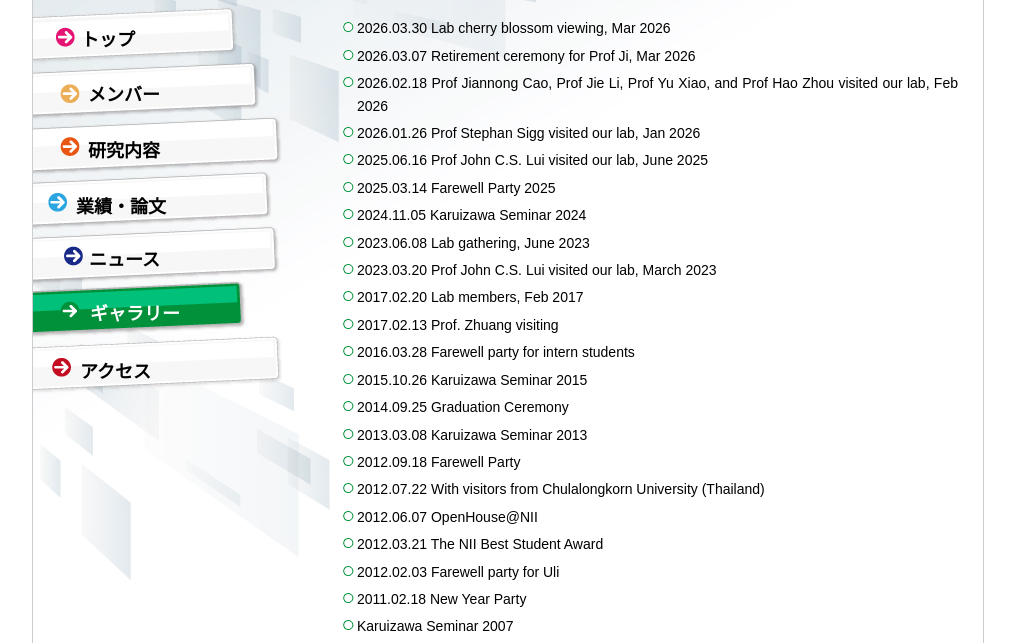
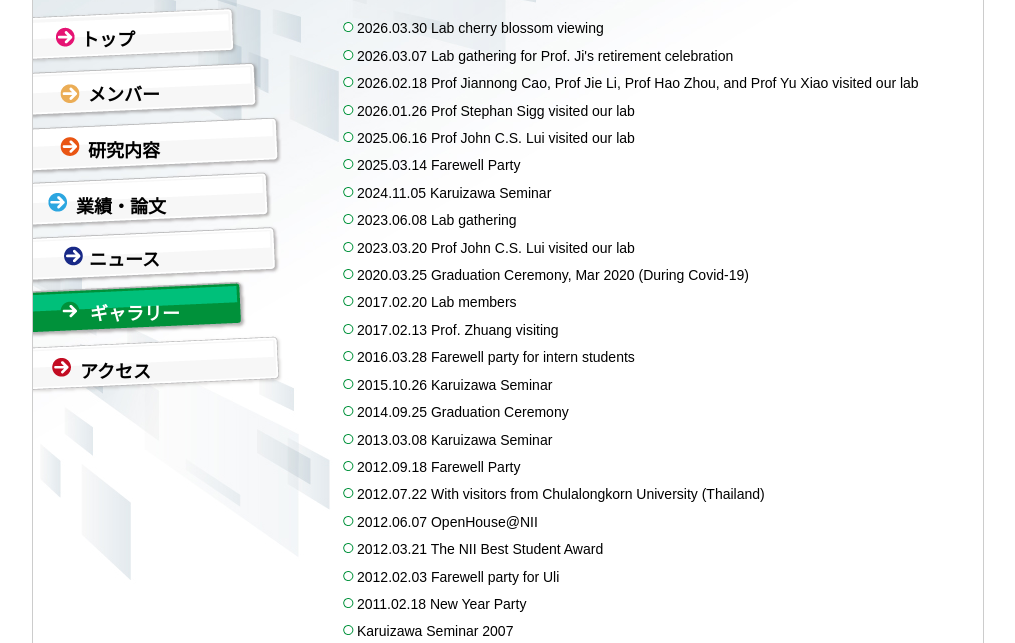
Before and after one commit to klab-nii/klab-nii.github.io, a plain HTML site: page jp/gallery.html in a window 1280 px wide. Shown: the part 150-793 px from the top of the page, without its empty margins (132-1147 px from the left). Drawn offline with Linux system fonts and the light colour scheme.

Commit message:
Update 20260405

```diff
--- a/jp/gallery.html
+++ b/jp/gallery.html
@@ -144,21 +144,22 @@
 
 <!-- news menu -->
 <ul class="menu">
-    <li class="toTop3"><a href="gallery.html#group22">2026.03.30 Lab cherry blossom viewing, Mar 2026</a></li>
-    <li class="toTop3"><a href="gallery.html#group21">2026.03.07 Retirement ceremony for Prof Ji, Mar 2026</a></li>
-    <li class="toTop3"><a href="gallery.html#group20">2026.02.18 Prof Jiannong Cao, Prof Jie Li, Prof Yu Xiao, and Prof Hao Zhou visited our lab, Feb 2026</a></li>
-    <li class="toTop3"><a href="gallery.html#group19">2026.01.26 Prof Stephan Sigg visited our lab, Jan 2026</a></li>
-    <li class="toTop3"><a href="gallery.html#group18">2025.06.16 Prof John C.S. Lui visited our lab, June 2025</a></li>
-    <li class="toTop3"><a href="gallery.html#group17">2025.03.14 Farewell Party 2025</a></li>
-    <li class="toTop3"><a href="gallery.html#group16">2024.11.05 Karuizawa Seminar 2024</a></li>
-    <li class="toTop3"><a href="gallery.html#group15">2023.06.08 Lab gathering, June 2023</a></li>
-    <li class="toTop3"><a href="gallery.html#group14">2023.03.20 Prof John C.S. Lui visited our lab, March 2023</a></li>
-    <li class="toTop3"><a href="gallery.html#group13">2017.02.20 Lab members, Feb 2017</a></li>
+    <li class="toTop3"><a href="gallery.html#group23">2026.03.30 Lab cherry blossom viewing</a></li>
+    <li class="toTop3"><a href="gallery.html#group22">2026.03.07 Lab gathering for Prof. Ji's retirement celebration</a></li>
+    <li class="toTop3"><a href="gallery.html#group21">2026.02.18 Prof Jiannong Cao, Prof Jie Li, Prof Hao Zhou, and Prof Yu Xiao visited our lab</a></li>
+    <li class="toTop3"><a href="gallery.html#group20">2026.01.26 Prof Stephan Sigg visited our lab</a></li>
+    <li class="toTop3"><a href="gallery.html#group19">2025.06.16 Prof John C.S. Lui visited our lab</a></li>
+    <li class="toTop3"><a href="gallery.html#group18">2025.03.14 Farewell Party</a></li>
+    <li class="toTop3"><a href="gallery.html#group17">2024.11.05 Karuizawa Seminar</a></li>
+    <li class="toTop3"><a href="gallery.html#group16">2023.06.08 Lab gathering</a></li>
+    <li class="toTop3"><a href="gallery.html#group15">2023.03.20 Prof John C.S. Lui visited our lab</a></li>
+    <li class="toTop3"><a href="gallery.html#group14">2020.03.25 Graduation Ceremony, Mar 2020 (During Covid-19)</a></li>
+    <li class="toTop3"><a href="gallery.html#group13">2017.02.20 Lab members</a></li>
     <li class="toTop3"><a href="gallery.html#group12">2017.02.13 Prof. Zhuang visiting</a></li>
     <li class="toTop3"><a href="gallery.html#group11">2016.03.28 Farewell party for intern students</a></li>
-    <li class="toTop3"><a href="gallery.html#group10">2015.10.26 Karuizawa Seminar 2015</a></li>
+    <li class="toTop3"><a href="gallery.html#group10">2015.10.26 Karuizawa Seminar</a></li>
     <li class="toTop3"><a href="gallery.html#group9">2014.09.25 Graduation Ceremony</a></li>
-    <li class="toTop3"><a href="gallery.html#group7">2013.03.08 Karuizawa Seminar 2013</a></li>
+    <li class="toTop3"><a href="gallery.html#group7">2013.03.08 Karuizawa Seminar</a></li>
     <li class="toTop3"><a href="gallery.html#group6">2012.09.18 Farewell Party</a></li>
     <li class="toTop3"><a href="gallery.html#group5">2012.07.22 With visitors from Chulalongkorn University (Thailand)</a></li>
     <li class="toTop3"><a href="gallery.html#group4">2012.06.07 OpenHouse@NII</a></li>
@@ -172,7 +173,7 @@
 <!-- フォトギャラリー写真エリア -->
 <div id="photos">
 
-    <h2 id="group22">Lab cherry blossom viewing, Mar 2026</h2>
+    <h2 id="group23">Lab cherry blossom viewing, Mar 2026</h2>
     <a href="../static/img/gallery/flower_viewing_1.jpg" rel="lightbox[CategoryA]" title="Lab cherry blossom viewing, Mar 2026"><img
             src="../static/img/gallery/flower_viewing_1.jpg"/></a>
     <a href="../static/img/gallery/flower_viewing_2.jpg" rel="lightbox[CategoryA]" title="Lab cherry blossom viewing, Mar 2026"><img
@@ -182,18 +183,18 @@
                                                   alt="page top"/></a></div>
     <!-- //pagetop -->
 
-    <h2 id="group21">Retirement ceremony for Prof Ji, Mar 2026</h2>
-    <a href="../static/img/gallery/retirement_1.jpg" rel="lightbox[CategoryA]" title="Retirement ceremony for Prof Ji, Mar 2026"><img
+    <h2 id="group22">Lab gathering for Prof. Ji's retirement celebration, Mar 2026</h2>
+    <a href="../static/img/gallery/retirement_1.jpg" rel="lightbox[CategoryA]" title="Lab gathering for Prof. Ji's retirement celebration, Mar 2026"><img
             src="../static/img/gallery/retirement_1.jpg"/></a>
-    <a href="../static/img/gallery/retirement_2.jpg" rel="lightbox[CategoryA]" title="Retirement ceremony for Prof Ji, Mar 2026"><img
+    <a href="../static/img/gallery/retirement_2.jpg" rel="lightbox[CategoryA]" title="Lab gathering for Prof. Ji's retirement celebration, Mar 2026"><img
             src="../static/img/gallery/retirement_2.jpg"/></a>
     <!-- pagetop -->
     <div class="toTop2"><a href="gallery.html#container"><img src="../static/img/common/page_top2.gif" width="80" height="15"
                                                   alt="page top"/></a></div>
     <!-- //pagetop -->
 
-    <h2 id="group20">Prof Jiannong Cao, Prof Jie Li, Prof Yu Xiao, and Prof Hao Zhou visited our lab, Feb 2026</h2>
-    <a href="../static/img/gallery/20260218.jpg" rel="lightbox[CategoryA]" title="Prof Jiannong Cao, Prof Jie Li, Prof Yu Xiao, and Prof Hao Zhou visited our lab, Feb 2026"><img
+    <h2 id="group21">Prof Jiannong Cao, Prof Jie Li, Prof Hao Zhou, and Prof Yu Xiao visited our lab, Feb 2026</h2>
+    <a href="../static/img/gallery/20260218.jpg" rel="lightbox[CategoryA]" title="Prof Jiannong Cao, Prof Jie Li, Prof Hao Zhou, and Prof Yu Xiao visited our lab, Feb 2026"><img
             src="../static/img/gallery/20260218.jpg"/></a>
 
     <!-- pagetop -->
@@ -201,7 +202,7 @@
                                                   alt="page top"/></a></div>
     <!-- //pagetop -->
 
-    <h2 id="group19">Prof Stephan Sigg visited our lab, Jan 2026</h2>
+    <h2 id="group20">Prof Stephan Sigg visited our lab, Jan 2026</h2>
     <a href="../static/img/gallery/20260126.jpg" rel="lightbox[CategoryA]" title="Prof Stephan Sigg visited our lab, Jan 2026"><img
             src="../static/img/gallery/20260126.jpg"/></a>
 
@@ -210,7 +211,7 @@
                                                   alt="page top"/></a></div>
     <!-- //pagetop -->
 
-    <h2 id="group18">Prof John C.S. Lui visited our lab, June 2025</h2>
+    <h2 id="group19">Prof John C.S. Lui visited our lab, June 2025</h2>
     <a href="../static/img/gallery/20250616.jpg" rel="lightbox[CategoryA]" title="Prof John C.S. Lui visited our lab, June 2025"><img
             src="../static/img/gallery/20250616.jpg"/></a>
 
@@ -220,7 +221,7 @@
     <!-- //pagetop -->
 
 
-    <h2 id="group17">Farewell Party 2025</h2>
+    <h2 id="group18">Farewell Party 2025</h2>
     <a href="../static/img/gallery/farewell_party_2025_1.jpg" data-lightbox="group17" title="Farewell Party 2025"><img
         src="../static/img/gallery/farewell_party_2025_1.jpg"/></a>
 
@@ -229,7 +230,7 @@
         alt="page top"/></a></div>
     <!-- //pagetop -->
 
-    <h2 id="group16">Karuizawa Seminar 2024</h2>
+    <h2 id="group17">Karuizawa Seminar 2024</h2>
     <a href="../static/img/gallery/Karuizawa_Seminar_2024_01.jpg" data-lightbox="group16" title="Karuizawa Seminar 2024"><img
             src="../static/img/gallery/Karuizawa_Seminar_2024_01.jpg"/></a>
     <a href="../static/img/gallery/Karuizawa_Seminar_2024_02.jpg" data-lightbox="group16" title="Karuizawa Seminar 2024"><img
@@ -243,18 +244,19 @@
     <div class="toTop2"><a href="gallery.html#container"><img src="../static/img/common/page_top2.gif" width="80" height="15"
                                                   alt="page top"/></a></div>
     <!-- //pagetop -->
-    <h2 id="group15">Lab gathering, June 2023</h2>
+    <h2 id="group16">Lab gathering, June 2023</h2>
+    <a href="../static/img/gallery/lab_gathering_20230607.jpg" rel="lightbox[CategoryA]" title="Lab gathering, June 2023"><img
+            src="../static/img/gallery/lab_gathering_20230607.jpg"/></a>
     <a href="../static/img/gallery/get_together_june2023.jpeg" rel="lightbox[CategoryA]" title="Lab gathering, June 2023"><img
             src="../static/img/gallery/get_together_june2023.jpeg"/></a>
-    <a href="../static/img/gallery/lab_gathering_20230607.jpg" rel="lightbox[CategoryA]" title="Lab gathering, June 2023"><img
-            src="../static/img/gallery/lab_gathering_20230607.jpg"/></a>
+
     <!-- pagetop -->
     <div class="toTop2"><a href="gallery.html#container"><img src="../static/img/common/page_top2.gif" width="80" height="15"
                                                   alt="page top"/></a></div>
     <!-- //pagetop -->
 
 
-    <h2 id="group14">Prof John C.S. Lui visited our lab, March 2023</h2>
+    <h2 id="group15">Prof John C.S. Lui visited our lab, March 2023</h2>
     <a href="../static/img/gallery/john_visit_march_2023.jpg" rel="lightbox[CategoryA]" title="Prof John C.S. Lui visited our lab, March 2023"><img
             src="../static/img/gallery/john_visit_march_2023.jpg"/></a>
 
@@ -263,6 +265,14 @@
                                                   alt="page top"/></a></div>
     <!-- //pagetop -->
 
+    <h2 id="group14">Graduation Ceremony, Mar 2020 (During Covid-19)</h2>
+    <a href="../static/img/gallery/Image20260405125337.jpg" rel="lightbox[CategoryA]" title="Graduation Ceremony, Mar 2020 (During Covid-19)"><img
+            src="../static/img/gallery/Image20260405125337.jpg"/></a>
+
+    <!-- pagetop -->
+    <div class="toTop2"><a href="gallery.html#container"><img src="../static/img/common/page_top2.gif" width="80" height="15"
+                                                  alt="page top"/></a></div>
+    <!-- //pagetop -->
 
     <h2 id="group13">Lab members, Feb 2017</h2>
     <a href="../static/img/gallery/DSC_0323-2.jpg" rel="lightbox[CategoryA]" title="Lab members"><img
@@ -274,7 +284,7 @@
     <!-- //pagetop -->
 
     <h2 id="group12">Prof. Weihua Zhuang from University of Waterloo visited our lab, and gave a seminar on "Mobility
-        modeling for vehicular communication networks".</h2>
+        modeling for vehicular communication networks", Feb 2017</h2>
     <a href="../static/img/gallery/zhuang.jpg" rel="lightbox[CategoryA]" title="With Prof. Zhuang"><img
             src="../static/img/gallery/zhuang.jpg"/></a>
 
@@ -283,7 +293,7 @@
                                                   alt="page top"/></a></div>
     <!-- //pagetop -->
 
-    <h2 id="group11">Farewell party for intern students</h2>
+    <h2 id="group11">Farewell party for intern students, Mar 2016</h2>
     <a href="../static/img/gallery/farewell2016.jpg" rel="lightbox[CategoryA]" title="Farewell Party"><img
             src="../static/img/gallery/farewell2016.jpg"/></a>
 
@@ -307,7 +317,7 @@
     <!-- //pagetop -->
 
 
-    <h2 id="group9">Graduation Ceremony</h2>
+    <h2 id="group9">Graduation Ceremony, Sep 2014</h2>
     <a href="../static/img/gallery/graduation.jpg" rel="lightbox[CategoryA]" title="Graduation Ceremony"><img
             src="../static/img/gallery/graduation.jpg" width="180" height="120" alt=""/></a>
     <!--<a href="img/gallery/graduation2.jpg" rel="lightbox[CategoryA]" title="Graduation Ceremony"><img-->
@@ -319,8 +329,8 @@
     <!-- //pagetop -->
 
     <h2 id="group7">Karuizawa Seminar 2013</h2>
-<a href="../static/img/gallery/Karuizawa2013_1.jpg" rel="lightbox[CategoryA]" title="Karuizawa Seminar"><img src="../static/img/gallery/karuizawa1.jpg" width="180" height="120" alt="" /></a>
-<a href="../static/img/gallery/Karuizawa2013_2.jpg" rel="lightbox[CategoryA]" title="Karuizawa Seminar"><img src="../static/img/gallery/karuizawa21.jpg" width="180" height="120" alt="" /></a>
+    <a href="../static/img/gallery/Karuizawa2013_1.jpg" rel="lightbox[CategoryA]" title="Karuizawa Seminar"><img src="../static/img/gallery/karuizawa1.jpg" width="180" height="120" alt="" /></a>
+    <a href="../static/img/gallery/Karuizawa2013_2.jpg" rel="lightbox[CategoryA]" title="Karuizawa Seminar"><img src="../static/img/gallery/karuizawa21.jpg" width="180" height="120" alt="" /></a>
 
 <!-- pagetop -->
 <div class="toTop2"><a href="gallery.html#container"><img src="../static/img/common/page_top2.gif" width="80" height="15" alt="page top" /></a></div>
@@ -328,7 +338,7 @@
 
 
 
-<h2 id="group6">Farewell Party</h2>
+<h2 id="group6">Farewell Party, Sep 2019</h2>
 <a href="../static/img/gallery/get_together1209.jpg" rel="lightbox[CategoryA]" title="Farewell Party"><img src="../static/img/gallery/get_together1209.jpg" width="180" height="119" alt="" /></a>
 
 <!-- pagetop -->
@@ -355,7 +365,7 @@
 <!-- //pagetop -->
 
 
-<h2 id="group3">The NII Best Student Award</h2>
+<h2 id="group3">The NII Best Student Award, Mar 2012</h2>
 <a href="../static/img/gallery/p1_l.jpg" rel="lightbox[CategoryA]" title="the NII Best Student Award"><img src="../static/img/gallery/p1_s.jpg" width="180" height="120" alt="" /></a>
 <a href="../static/img/gallery/p2_l.jpg" rel="lightbox[CategoryA]" title="Kien NGUYEN got the NII Best Student Award"><img src="../static/img/gallery/p2_s.jpg" width="180" height="120" alt="" /></a>
 <a href="../static/img/gallery/p3_l.jpg" rel="lightbox[CategoryA]" title="Kien NGUYEN got the NII Best Student Award"><img src="../static/img/gallery/p3_s.jpg" width="180" height="120" alt="" /></a>
```
Also changed, not shown: gallery.html (+43 -33 lines), index.html (+2 -4 lines), jp/index.html (+2 -2 lines), jp/new.html (+2 -2 lines), new.html (+2 -4 lines), static/img/gallery/Image20260405125337.jpg (added), 1 other file.
